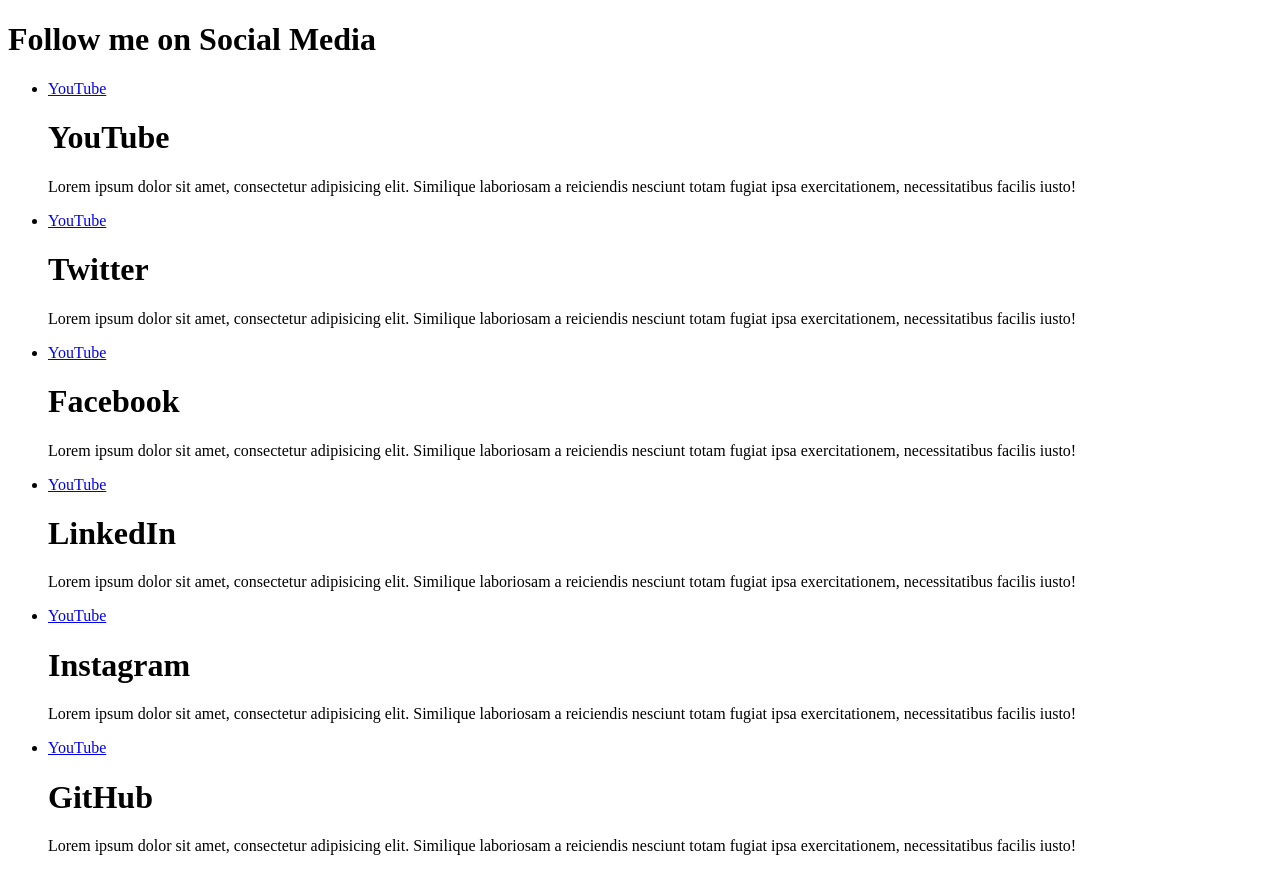
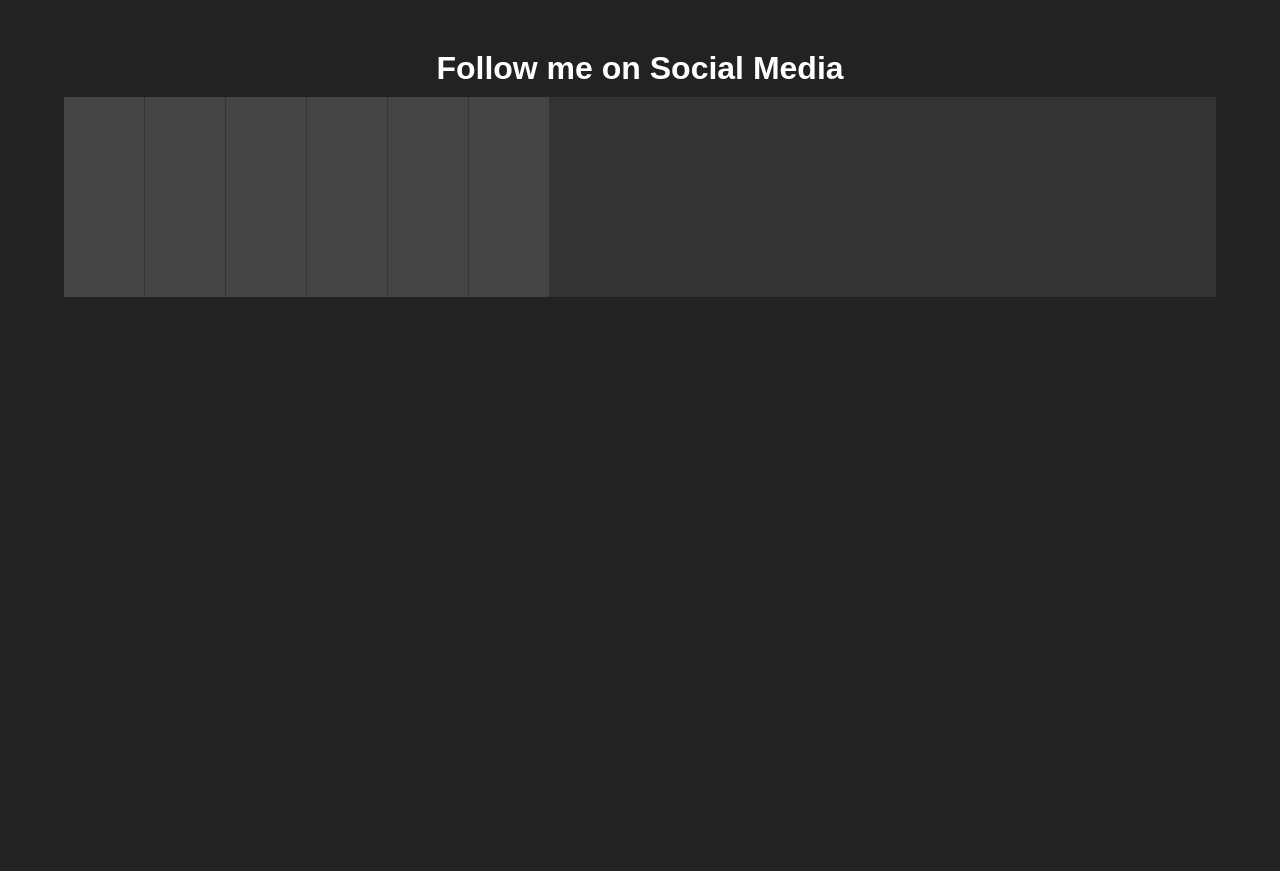
Before and after one commit to VisheshSingh/SocialMediaAccordion, a plain HTML site: page index.html in a window 1280 px wide. After the commit the page ends 800 px from the top, so only its background shows below. Drawn offline with Linux system fonts and the light colour scheme.

Commit message:
styling added to list with transitions

```diff
--- a/index.html
+++ b/index.html
@@ -9,7 +9,7 @@
 </head>
 <body>
     <div class="container">
-        <h1>Follow me on Social Media</h1>
+        <h1 id="header">Follow me on Social Media</h1>
         <ul class="accordion">
             <li class="tab">
                 <div class="social youtube">
--- a/style.css
+++ b/style.css
@@ -0,0 +1,55 @@
+* {
+    margin: 0;
+    padding: 0;
+    border:0;
+}
+
+body{
+    background-color: #222;
+    font-family: Arial, Helvetica, sans-serif;
+}
+
+@font-face {
+    font-family: "Genericons";
+    src: url("fonts/genericons-regular-webfont.woff")format("woff"),
+    url("fonts/genericons-regular-webfont.eot")format('truetype')
+}
+
+.container {
+    margin: 50px auto;
+    width: 90%;
+}
+
+#header {
+    color: #fff;
+    text-align: center;
+    margin-bottom: 10px;
+}
+
+.accordion{
+    background: #333;
+    width: 100%;
+    min-width: 800px;
+    display: block;
+    list-style-type: none;
+    overflow: hidden;
+    height: 200px;
+    font-size: 0;
+}
+
+.tab{
+    display: inline-block;
+    background-color: #444;
+    border-right: #333 solid 1px;
+    width:80px;
+    height:200px;
+    overflow:hidden;
+    position: relative;
+    margin:0;
+    transition: all 0.5s ease-in-out 0.1s;
+}
+
+.tab:hover{
+    width:450px;
+
+}
```
